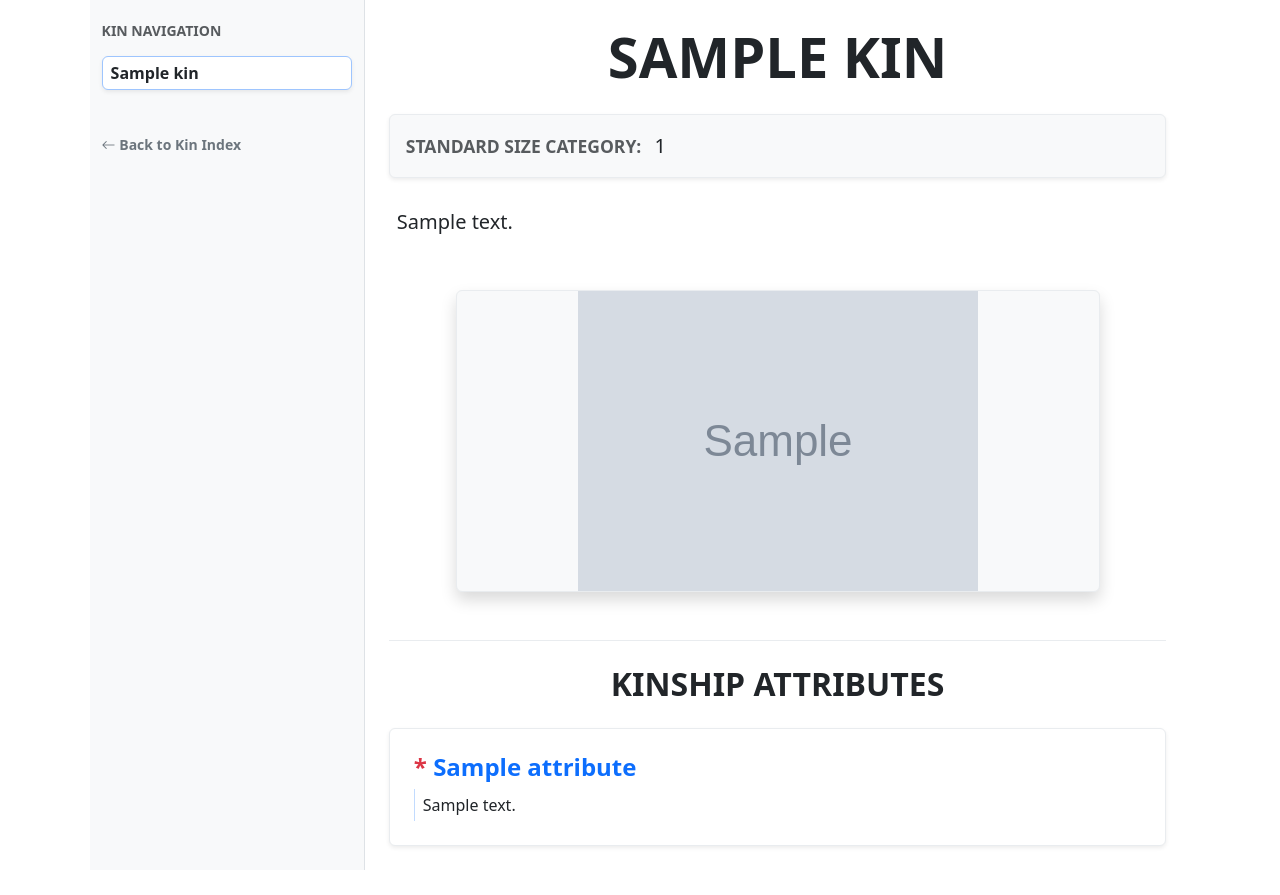
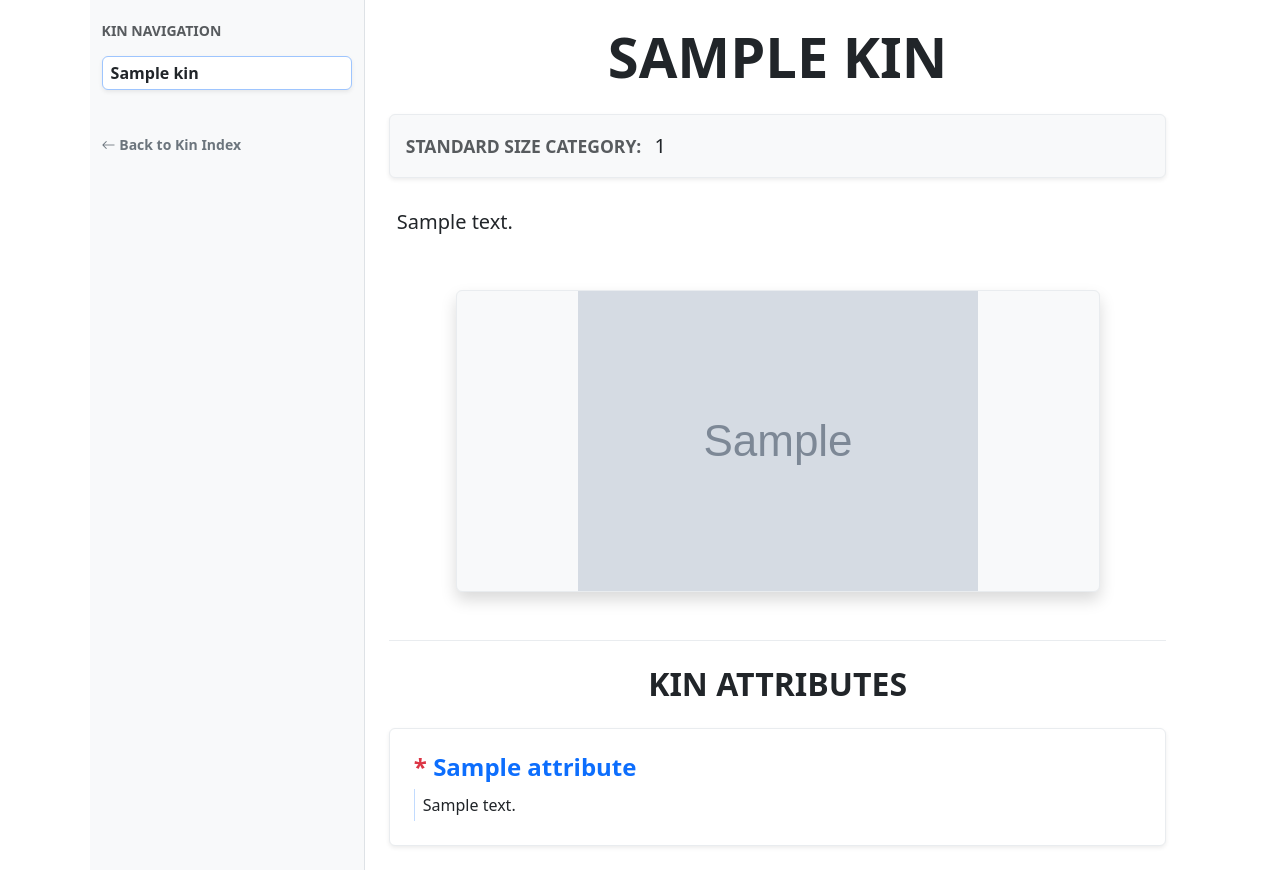
Before and after one commit to KasenFudge/ageofclaritas-webapp, a Django app: template rulebook/templates/rulebook/kin_detail.html in a window 1280 px wide. Shown: the part 77-972 px from the top of the page. Run offline with Django 5.2, Linux system fonts and the light colour scheme; the template is opened without the code that fills it: most values are stand-ins (such as "Sample title", 1, 10 or a date in 2020); grey boxes marked "Sample" are stand-in pictures.

Commit message:
Some template changes

```diff
--- a/rulebook/templates/rulebook/class_sidebar.html
+++ b/rulebook/templates/rulebook/class_sidebar.html
@@ -49,7 +49,7 @@
     </div>
 </aside>
 
-<div class="offcanvas offcanvas-start bg-light text-dark" tabindex="-1" id="classSidebar">
+<div class="offcanvas offcanvas-bottom bg-light text-dark" tabindex="-1" id="classSidebar">
     <div class="offcanvas-header border-bottom">
         <h5 class="offcanvas-title fw-bold text-primary">Class Navigation</h5>
         <button type="button" class="btn-close" data-bs-dismiss="offcanvas"></button>
--- a/rulebook/templates/rulebook/classes.html
+++ b/rulebook/templates/rulebook/classes.html
@@ -17,7 +17,7 @@
                     <p class="fs-6">
                         In addition to those offered by a character's class, every character also has access to
                         {% if classless_record %}
-                            <a href="{% url 'rulebook:class_detail' class_slug=classless_record.slug %}" class="text-primary text-decoration-none fw-semibold">{{ classless_record.name }}</a>.
+                            <a href="{% url 'rulebook:class_detail' class_slug=classless_record.slug %}" class="text-primary text-decoration-none fw-semibold">{{ classless_record.name }} Talents</a>.
                         {% else %}
                             <a href="{% url 'rulebook:class_detail' 'classless' %}" class="text-primary text-decoration-none fw-semibold">Classless Talents</a>.
                         {% endif %}
--- a/rulebook/templates/rulebook/kin_detail.html
+++ b/rulebook/templates/rulebook/kin_detail.html
@@ -59,7 +59,7 @@
             {% endif %}
 
             <div class="mt-5 border-top border-light-subtle pt-4">
-                <h2 class="text-center mb-4 text-uppercase tracking-wide fw-bold text-dark">Kinship Attributes</h2>
+                <h2 class="text-center mb-4 text-uppercase tracking-wide fw-bold text-dark">Kin Attributes</h2>
 
                 <div class="row g-3">
                     {% for attribute in kin.attributes.all %}
--- a/rulebook/templates/rulebook/kin_sidebar.html
+++ b/rulebook/templates/rulebook/kin_sidebar.html
@@ -1,6 +1,6 @@
 <div class="d-lg-none fixed-bottom bg-white p-3 border-top shadow-lg" style="z-index: 1030;">
     <button class="btn btn-primary w-100 py-2 fw-bold d-flex align-items-center justify-content-center" type="button" data-bs-toggle="offcanvas" data-bs-target="#kinSidebar">
-        <i class="bi bi-list fs-5 me-2"></i> View Classes List
+        <i class="bi bi-list fs-5 me-2"></i> View Kin List
     </button>
 </div>
 
@@ -22,7 +22,7 @@
     </div>
 </aside>
 
-<div class="offcanvas offcanvas-start bg-light text-dark" tabindex="-1" id="kinSidebar">
+<div class="offcanvas offcanvas-bottom bg-light text-dark" tabindex="-1" id="kinSidebar">
     <div class="offcanvas-header border-bottom">
         <h5 class="offcanvas-title fw-bold text-primary">Kin Navigation</h5>
         <button type="button" class="btn-close" data-bs-dismiss="offcanvas"></button>
```
Also changed, not shown: 1 other file.
